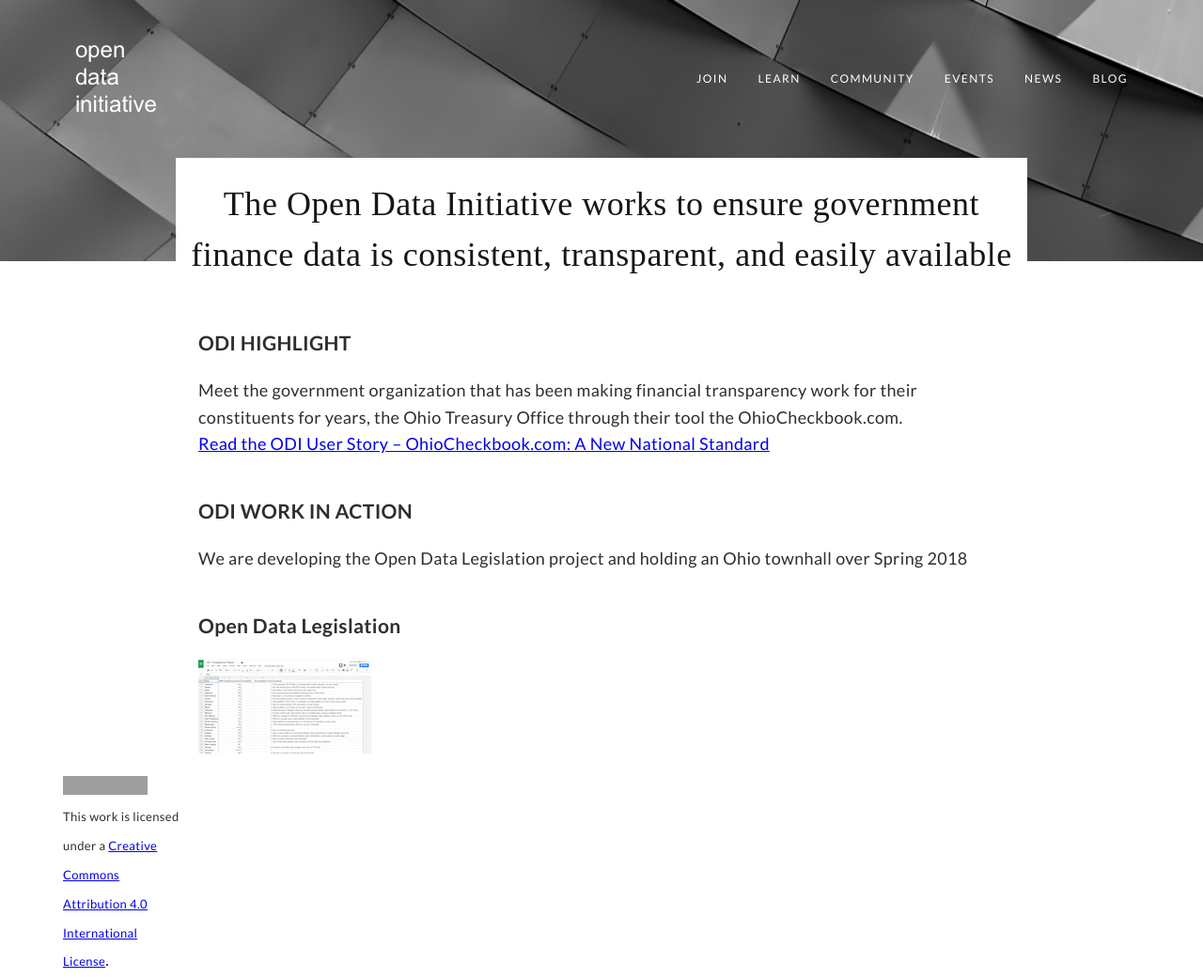
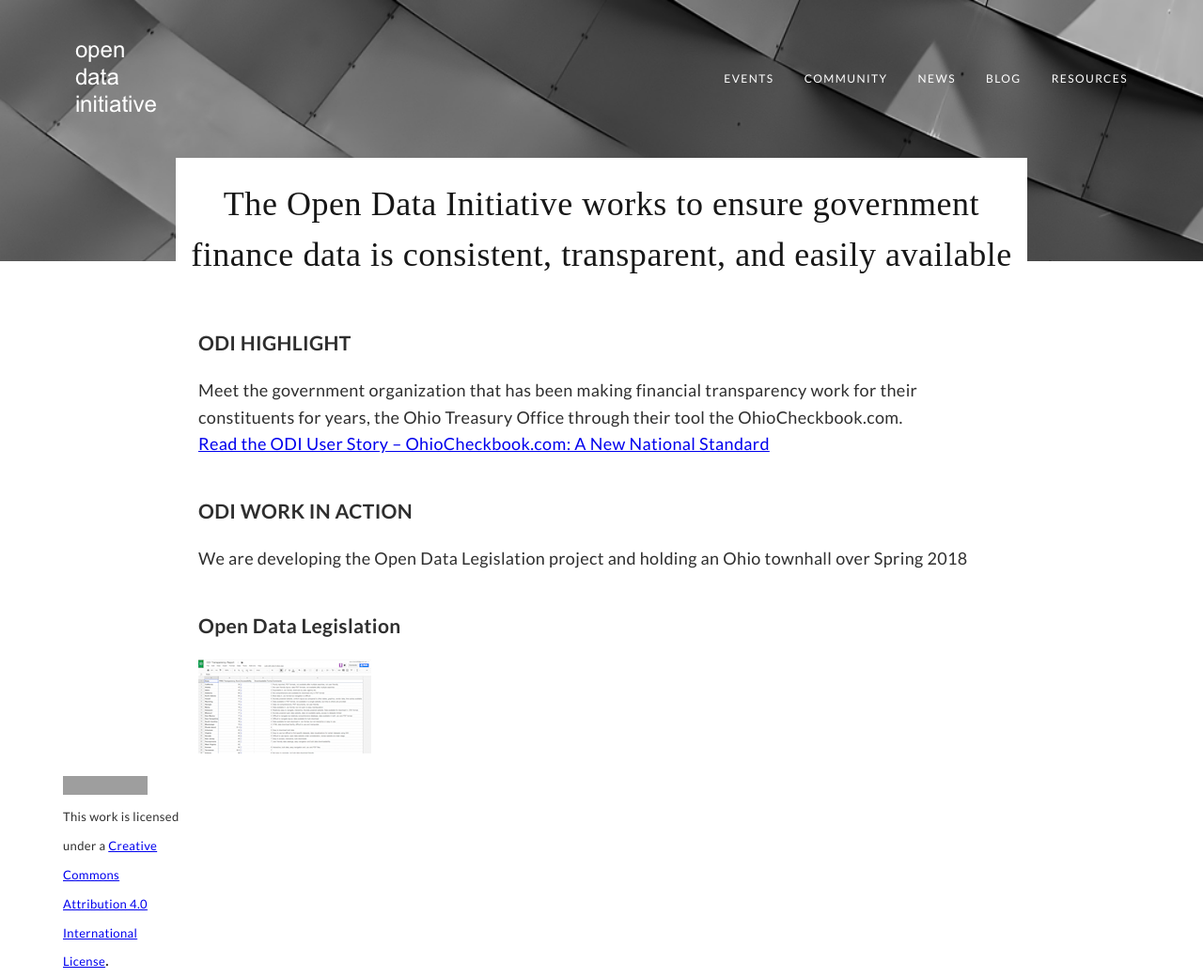
Before and after one commit to opendatainitiative/opendatainitiative.github.io, a Jekyll site: the page built from index.md, in a window 1280 px wide. Shown: the whole page at 94% size. Built offline with Jekyll 4.4.1, drawn with Linux system fonts in a browser that asks for light colours; grey boxes are pictures that could not be loaded.

Commit message:
Update nav-items.html

```diff
--- a/_includes/nav-items.html
+++ b/_includes/nav-items.html
@@ -1,7 +1,5 @@
-<a class="navbar-item" href="{{ '/join' | relative_url }}">Join</a>
-<a class="navbar-item" href="{{ '/learn' | relative_url }}">Learn</a>
+<a class="navbar-item" href="{{ '/events' | relative_url }}">Events</a>
 <a class="navbar-item" href="{{ '/community' | relative_url }}">Community</a>
-<!-- <a class="navbar-item" href="{{ '/users' | relative_url }}">User Stories</a> -->
-<a class="navbar-item" href="{{ '/events' | relative_url }}">Events</a>
 <a class="navbar-item" href="{{ '/news' | relative_url }}">News</a>
 <a class="navbar-item" href="{{ '/blog' | relative_url }}">Blog</a>
+<a class="navbar-item" href="{{ '/join' | relative_url }}">Resources</a>
```
